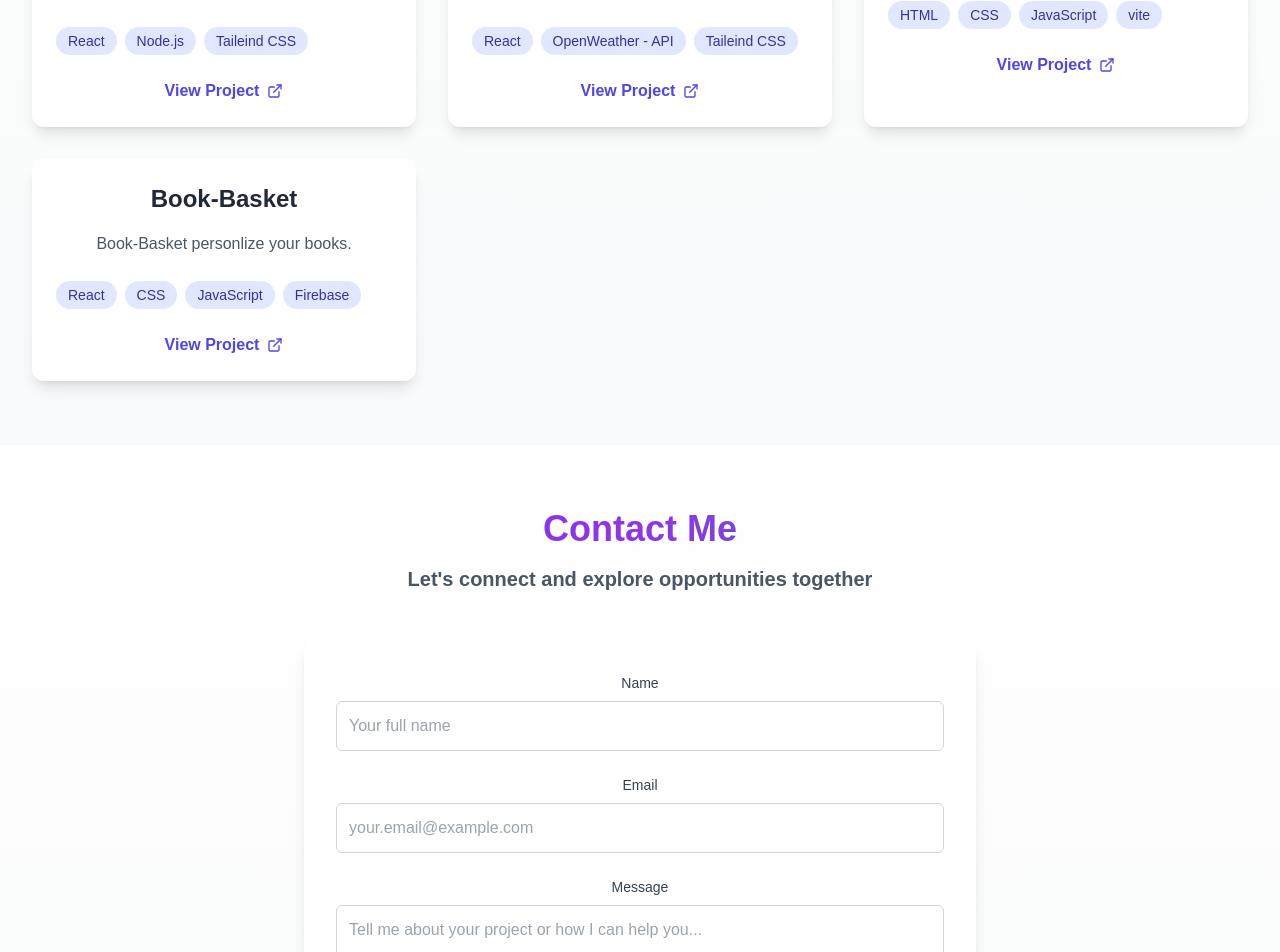
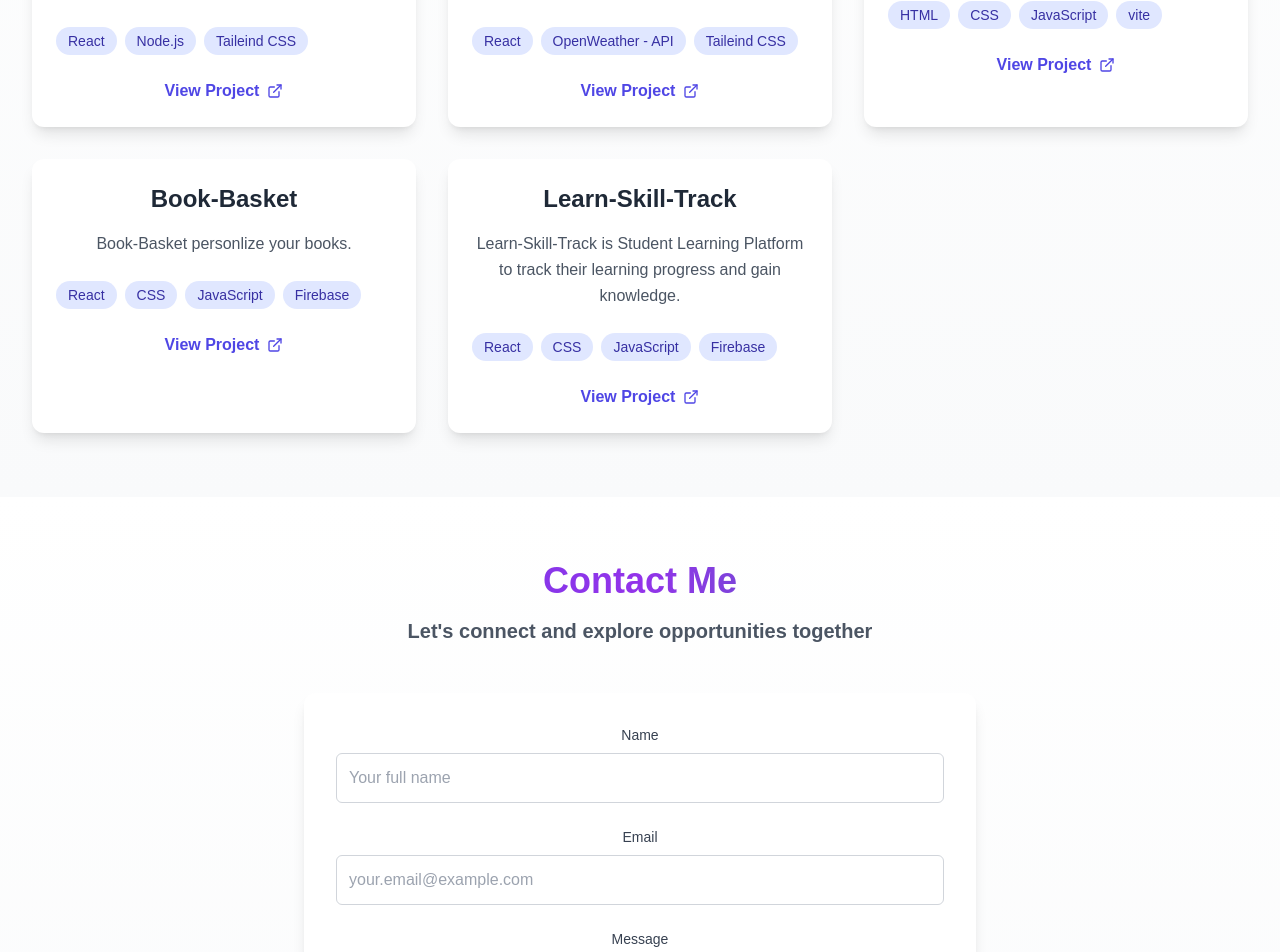
Before and after one commit to rishichalla02/Portfolio-React, a React (Create React App) app: page / in a window 1280 px wide. Shown: the part 3540-4492 px from the top of the page. Built offline with nearby package versions, Linux system fonts and the light colour scheme.

Commit message:
new project LST

```diff
--- a/src/components/Project.js
+++ b/src/components/Project.js
@@ -20,8 +20,7 @@ export default function Project() {
     {
       id: 3,
       title: "Chess - 2025 (Chess Game)",
-      description:
-        "A Chess Game for Playing with your friends and family.",
+      description: "A Chess Game for Playing with your friends and family.",
       link: "https://github.com/rishichalla02/Chess-2025-Updated",
       technologies: ["HTML & CSS", "chessboaed.js", "JavaScript"],
     },
@@ -53,10 +52,21 @@ export default function Project() {
       link: "https://github.com/rishichalla02/Book-Basket",
       technologies: ["React", "CSS", "JavaScript", "Firebase"],
     },
+    {
+      id: 8,
+      title: "Learn-Skill-Track",
+      description:
+        "Learn-Skill-Track is Student Learning Platform to track their learning progress and gain knowledge.",
+      link: "https://github.com/rishichalla02/Student_Progress_Tracker-DB",
+      technologies: ["React", "CSS", "JavaScript", "Firebase"],
+    },
   ];
 
   return (
-    <div id="projects" className="min-h-screen w-full bg-gradient-to-b from-white to-gray-50 py-16">
+    <div
+      id="projects"
+      className="min-h-screen w-full bg-gradient-to-b from-white to-gray-50 py-16"
+    >
       <div className="max-w-7xl mx-auto px-4 sm:px-6 lg:px-8">
         <div className="text-center mb-12">
           <h2 className="text-4xl font-bold bg-gradient-to-r from-indigo-600 via-purple-600 to-teal-600 bg-clip-text text-transparent">
@@ -76,7 +86,9 @@ export default function Project() {
               <h3 className="text-2xl font-semibold text-gray-800 mb-4 group-hover:text-indigo-600 transition-colors duration-200">
                 {project.title}
               </h3>
-              <p className="text-gray-600 mb-6 leading-relaxed">{project.description}</p>
+              <p className="text-gray-600 mb-6 leading-relaxed">
+                {project.description}
+              </p>
 
               <div className="flex flex-wrap gap-2 mb-6">
                 {project.technologies.map((tech, index) => (
```
